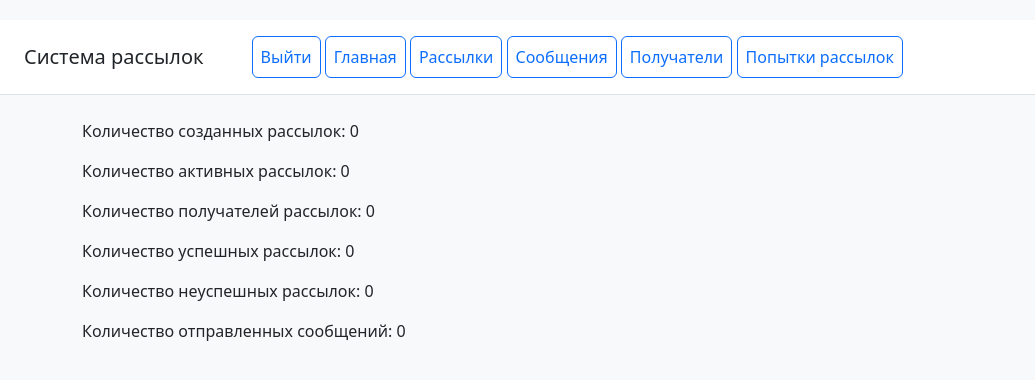
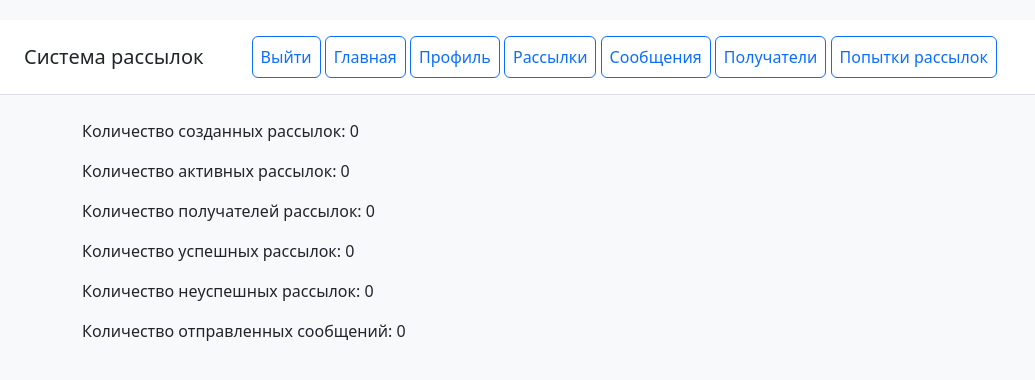
Before and after one commit to KirillSamarin/djangocourseproject, a Django app: page / in a window 1280 px wide. Shown: the top 380 px of the page, without its empty margins (0-1035 px from the left). Run offline with Django 5.2, Linux system fonts and the light colour scheme; the visitor is signed in with stand-in values (Sample User, id 1); data that the repository does not hold is empty.

Commit message:
project update

```diff
--- a/mailing/templates/mailing/base.html
+++ b/mailing/templates/mailing/base.html
@@ -33,6 +33,7 @@
             {% csrf_token %}
             <button type="submit" class="p-2 btn btn-outline-primary">Выйти</button>
             <a class="p-2 btn btn-outline-primary" href="/">Главная</a>
+            <a class="p-2 btn btn-outline-primary" href="/user/profile/">Профиль</a>
             <a class="p-2 btn btn-outline-primary" href="/mailing/mailing_list/">Рассылки</a>
             <a class="p-2 btn btn-outline-primary" href="/mailing/message_list/">Сообщения</a>
             <a class="p-2 btn btn-outline-primary" href="/mailing/receiver_list/">Получатели</a>
```
